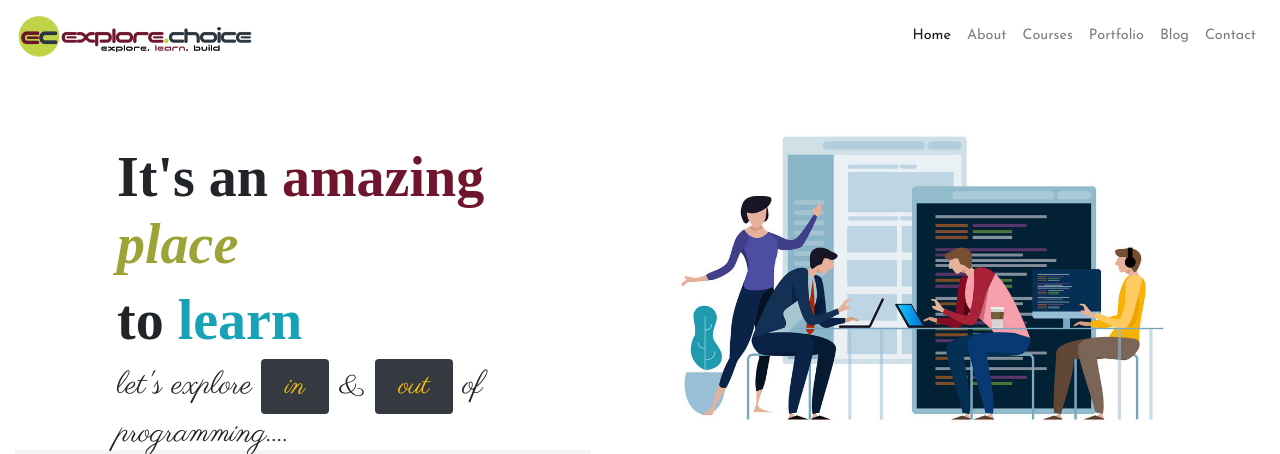
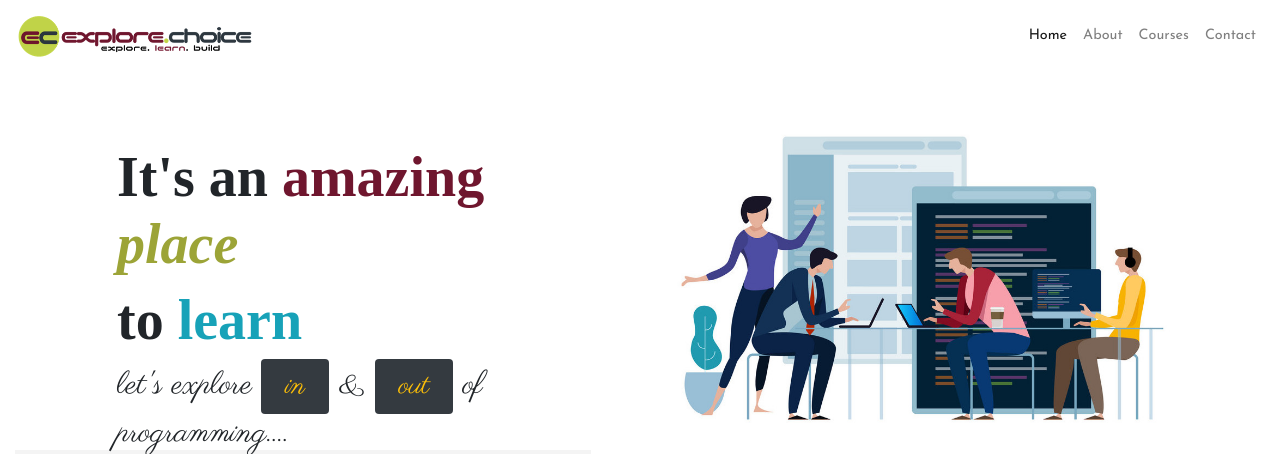
Before and after one commit to letscodedjango/django-ws, a Django app: page / in a window 1280 px wide. Shown: the top 454 px of the page. Run offline with Django 3.2, Linux system fonts and the light colour scheme; some libraries are stand-ins or nearby versions; some web fonts are replaced; grey boxes are pictures that could not be loaded.

```diff
--- a/courses/templates/courses/404.html
+++ b/courses/templates/courses/404.html
@@ -49,8 +49,8 @@
           <div class="d-sm-flex justify-content-center">
             <form class="w-50">
               <div class="row d-flex flex-row flex-wrap">
-                <div class="col">
-                  <div class="btn-submit">
+                <div class="col mx-auto">
+                  <div class="btn-submit mx-auto">
                     <button type="submit" class="bg-dark px-5 btn btn-success email-us">
                       <a href="{% url 'my_website' %}">BACK TO HOME PAGE</a>
                     </button>
--- a/courses/templates/courses/mywebsite.html
+++ b/courses/templates/courses/mywebsite.html
@@ -38,23 +38,23 @@
             <ul class="navbar-nav">
               <li class="nav-item active">
                 <a class="nav-link" href="#"
-                  >Home <span class="sr-only">(current)</span></a
+                  >Home<span class="sr-only">(current)</span></a
                 >
               </li>
               <li class="nav-item">
-                <a class="nav-link" href="#">About</a>
+                <a class="nav-link" href="#about-us">About</a>
               </li>
               <li class="nav-item">
-                <a class="nav-link" href="#">Courses</a>
+                <a class="nav-link" href="#courses">Courses</a>
               </li>
+<!--              <li class="nav-item">-->
+<!--                <a class="nav-link" href="#">Portfolio</a>-->
+<!--              </li>-->
+<!--              <li class="nav-item">-->
+<!--                <a class="nav-link" href="#">Blog</a>-->
+<!--              </li>-->
               <li class="nav-item">
-                <a class="nav-link" href="#">Portfolio</a>
-              </li>
-              <li class="nav-item">
-                <a class="nav-link" href="#">Blog</a>
-              </li>
-              <li class="nav-item">
-                <a class="nav-link" href="#">Contact</a>
+                <a class="nav-link" href="#contact-us">Contact</a>
               </li>
             </ul>
           </div>
@@ -127,7 +127,7 @@
                 />
               </div>
             </div>
-            <div
+            <div id="about-us"
               class="col-lg-6 col-md-12 about-title bg-light rounded mx-auto text-sm-center text-md-center text-lg-left text-xl-left px-auto"
             >
               <h2 class="pt-3">
@@ -473,7 +473,7 @@
       <section class="services-area">
         <div class="container">
           <div class="row">
-            <div class="col-lg-12 text-center services-title">
+            <div id="courses" class="col-lg-12 text-center services-title">
               <h1 class="text-capitalize title-text">
                 Courses
                 <span
@@ -807,7 +807,7 @@
       <section class="subscribe-us-area mb-6">
         <div class="container subscribe">
           <div class="row">
-            <div class="col-lg-12 text-center services-title">
+            <div id="contact-us" class="col-lg-12 text-center services-title">
               <h1 class="text-capitalize title-text">
                 Wanna
                 <span
```
